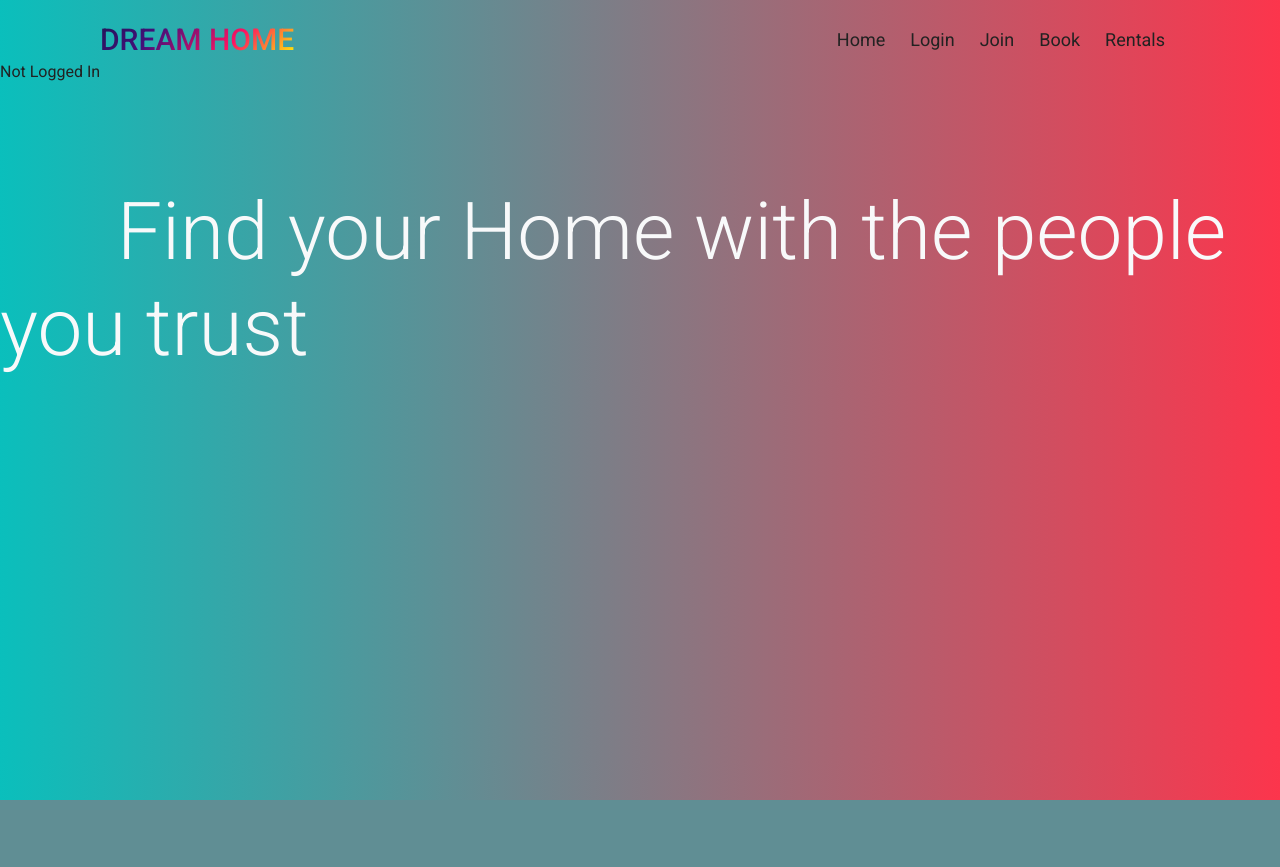
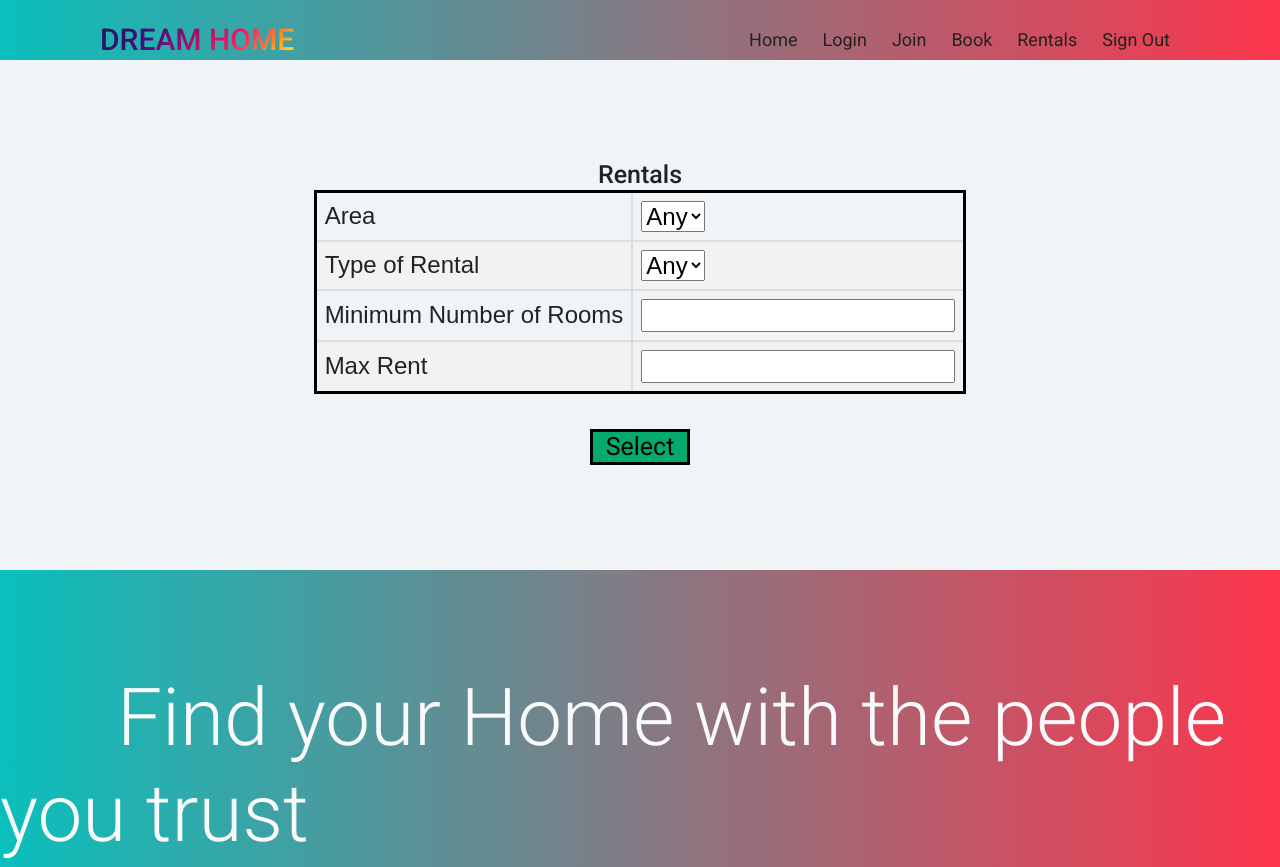
Before and after one commit to PotatoLordGrif/DreamHomeProject, a Flask app: page /Rentals in a window 1280 px wide. Before the commit the page ends 800 px from the top, so only its background shows below. Run offline with Flask 3, Linux system fonts and the light colour scheme; data that the repository does not hold is empty.

Commit message:
Changes to be committed: 	modified:   DreamHomeData.sql 	modified:   main.py 	modified:   templates/Bookview.html 	modified:   templates/Rentals.html 	modified:   templates/home.html 	modified:   templates/login.html 	new file:   templates/signout.html

```diff
--- a/main.py
+++ b/main.py
@@ -1,11 +1,13 @@
-from flask import Flask,request,session,render_template
+from flask import Flask,request,session,render_template,redirect,url_for
 import mysql.connector
+from datetime import date
 #MySQL connection.
+submitted = False
 mydb = mysql.connector.connect(
-    host="localhost",
-    user="root",
-    password="1234",
-    database = 'dreamhome',
+    host="uzb4o9e2oe257glt.cbetxkdyhwsb.us-east-1.rds.amazonaws.com	",
+    user="wtnvl78jqm6l1o3i",
+    password="x0c0j8n14k1ojywa",
+    database = 'e17eftfl4xnppbsr',
     auth_plugin='mysql_native_password'
     )
 app = Flask(__name__)
@@ -22,6 +24,11 @@ def index():
     for i in myres:
         images.append(i)
     return render_template('home.html',images=images)
+
+@app.route('/signout')
+def signout():
+    session.pop('id')
+    return redirect(url_for('index'))
 
 @app.route('/Login')
 def login():
@@ -43,21 +50,92 @@ def login_post():
         return render_template('login.html',error=error)
     else:
         session['id'] = availUser
-        return render_template('home.html')
+        session['submitted'] = False
+        return redirect(url_for('index'))
 #Removed 04/22/23
 # @app.route('/Register')
 # def register():
 
 #     return render_template('register.html')
 
-@app.route('/BookView')
+@app.route('/BookView',methods=['GET','POST'])
 def bookview():
-    session.pop('id')
-    return render_template('bookview.html')
+    vals = {}
+    properties = []
+    mycursor2 = mydb.cursor()
+    mycursor2.execute("SELECT propertyNo, street FROM propertyforrent")
+    props = mycursor2.fetchall()
+    for i in props:
+        if i[0] not in properties:
+            properties.append(i[0])
 
-@app.route('/Rentals')
+    if request.method == 'POST':
+
+        logged = False
+        if 'id' in session:
+            logged = True
+            vals["propno"] = str(request.form["propno"])
+            vals["date"] = str(request.form["date"])
+            vals["hour"] = str(request.form["hour"] + ":00")
+            mycursor = mydb.cursor()
+            mycursor.execute('INSERT INTO Viewing(clientNo, propertyNo, viewDate, viewHour) VALUES (%s,%s, %s, %s)',(session['id'],vals["propno"],vals["date"],vals["hour"]))
+            mydb.commit()
+        else:
+            logged = False
+    else:
+        if 'id' in session:
+            logged = True
+        else:
+            logged = False
+    return render_template('bookview.html',logged=logged,vals=vals,properties=properties)
+
+@app.route('/Rentals', methods=['GET','POST'])
 def rentals():
-    return render_template('Rentals.html',session=session)
+    vals = {}
+    postlist = []
+    typelist = []
+    selProps = []
+    val = ()
+    request.close()
+    sql = "SELECT p.propertyNo as ID, p.street, p.city, p.postcode, s.fName, s.lName, p.rooms, p.rent, p.propertyType FROM propertyforrent as p INNER JOIN staff as s ON s.staffNo=p.staffNo "
+    sql2 = ''
+    mycursor = mydb.cursor()
+    mycursor.execute(f'SELECT postcode, propertyType FROM propertyforrent')
+    myres = mycursor.fetchall()
+    for x in myres:
+        if x[0] not in postlist:
+            postlist.append(x[0])
+        if x[1] not in typelist:
+            typelist.append(x[1])
+        session['submitted'] = False
+        if request.method == 'POST':
+            vals["area"] = request.form["area"]
+            vals["type"] = request.form["type"]
+            vals["size"] = request.form["size"]
+            vals["maxRent"] = request.form["maxRent"]
+            if vals["area"] == "any" and vals["type"] == "any":
+                sql2 = sql + "WHERE p.rooms >= %s AND p.rent <= %s"
+                val = (vals["size"],vals["maxRent"])
+                # mycursor.execute(sql,val)
+            elif vals["area"] == "any":
+                sql2 = sql + "WHERE p.propertyType = %s AND p.rooms >= %s AND p.rent <= %s"
+                val = (vals["type"], vals["size"],vals["maxRent"])
+                # mycursor.execute(sql,val)
+            elif vals["type"] == "any":
+                sql2 = sql + "WHERE p.postcode = %s AND p.rooms >= %s AND p.rent <= %s"
+                val = (vals["area"], vals["size"],vals["maxRent"])
+                # mycursor.execute(sql,val)
+            else:
+                sq2 = sql + "WHERE p.postcode = %s AND p.propertyType = %s AND p.rooms >= %s AND p.rent <= %s"
+                val = (vals["area"],vals["type"], vals["size"],vals["maxRent"])
+            sql2 = sql2 + "ORDER BY p.rooms"
+            mycursor.execute(sql2,val)
+            curProps = mycursor.fetchall()
+            for i in curProps:
+                if i not in selProps:
+                    selProps.append(i)
+
+    return render_template('Rentals.html',properties=postlist,types=typelist,selProps=selProps)
 
 @app.route('/AddtoMail', methods=['GET'])
 def addtomail():
@@ -91,9 +169,9 @@ def addtomail_post():
                 if v == '':
                     vals[k] = None
             cursor = mydb.cursor()
-            cursor.execute("INSERT INTO Client (fName,lName,telNo,street,city,postCode,email,Region,preType,maxRent) VALUES (%s,%s,%s,%s,%s,%s,%s,%s,%s,%s)",(vals["fName"],vals["lName"],vals["telNo"],vals["addr"],vals["city"],vals["postcode"],vals["email"],vals["region"],vals["rentPref"],vals["maxRent"]))
+            cursor.execute("INSERT INTO Client (fName,lName,telNo,street,city,postCode,email,Region,preType,maxRent,joinedOn) VALUES (%s,%s,%s,%s,%s,%s,%s,%s,%s,%s,%s)",(vals["fName"],vals["lName"],vals["telNo"],vals["addr"],vals["city"],vals["postcode"],vals["email"],vals["region"],vals["rentPref"],vals["maxRent"],date.today()))
             mydb.commit()
-            conf = "CREATED"
+            return redirect(url_for('login'))
     return render_template('addtomail.html',message=conf)
 
 # @app.route('/Property')
--- a/templates/Rentals.html
+++ b/templates/Rentals.html
@@ -4,22 +4,17 @@
     <meta charset="utf-8">
     <meta name="viewport" content="width=device-width, initial-scale=1">
     <link rel="stylesheet"type="text/css"href="{{url_for('static',filename='css/style.css')}}">
-    <title>Mailing List Page</title>
+    <title>Rentals Page</title>
     <link href="https://cdn.jsdelivr.net/npm/bootstrap@5.3.0-alpha1/dist/css/bootstrap.min.css" rel="stylesheet" integrity="sha384-GLhlTQ8iRABdZLl6O3oVMWSktQOp6b7In1Zl3/Jr59b6EGGoI1aFkw7cmDA6j6gD" crossorigin="anonymous">
     <link href="static/css/loginStyle.css" rel="stylesheet">
   </head>
   <body class="bg-nav">
-
-
     <header class="header" id="header">
       <div class="navigation">
         <div class="nav-center container d-flex">
-          <a href="/" class="logo"><h1>DREAM HOME</h1></a>
-
-
-
-
-
+          <a href="/" class="logo">
+            <h1>DREAM HOME</h1>
+          </a>
           <ul class="nav-list d-flex">
             <li class="nav-item">
               <a href="/" class="nav-link">Home</a>
@@ -36,33 +31,82 @@
             <li class="nav-item">
               <a href="Rentals" class="nav-link">Rentals</a>
             </li>
-
+            <li class="nav-item">
+              <a href="signout" class="nav-link">Sign Out</a>
+            </li>
+          </ul>
           <div class="hamburger">
             <i class="bx bx-menu-alt-left"></i>
           </div>
         </div>
       </div>
+    </header>
+    <section class = "section rent">
+      <div align="center">
+      <h1>Rentals <br>
+      <div>
+        <form method="post">
+          <table id="agentsAdd">
+            <tr>
+              <td>Area</td>
+              <td>
+                <select name="area">
+                  <option value="any"> Any </option>
+                  {%for prop in properties%}
+                  <option value={{prop}}> {{prop}} </option>
+                  {%endfor%}
+                </select>
+              </td>
+            </tr>
+            <tr>
+              <td>Type of Rental</td>
+              <td>
+                <select name="type">
+                  <option value="any"> Any </option>
+                  {%for t in types%}
+                  <option value={{t}}> {{t}} </option>
+                  {%endfor%}
+                </select>
+              </td>
+            </tr>
+            <tr>
+              <td>Minimum Number of Rooms</td>
+              <td > <input id="size" type="number" name="size" required></input> </td>
+            </tr>
+            <tr>
+              <td>Max Rent</td>
+              <td > <input id="maxRent" type="number" name="maxRent" required></input> </td>
+            </tr>
+          </table>
+          <div class="boxnewAgent">
+            <h1><br></h1>
+            <input  id="buttonSubmit" type="submit" value="  Select  "/>
+          </div>
+        </form>
+        <div align="left">
+          {%for i in selProps%}
+          <p>Property No.: {{i[0]}}</p>
+          <p>Type: {{i[8]}}</p>
+          <p>Rent: {{i[6]}}</p>
+          <p>Rooms: {{i[7]}}</p>
+          <p>Address: {{i[1]}}</p>
+          <p>City: {{i[2]}}</p>
+          <p>Postal Code: {{i[3]}}</p>
+          <p>Staff: {{i[4]}} {{i[5]}} </p>
+          <br>
+          {%endfor%}
+        </div>
+      </div>
+    </section>
+    <section>
 
-
-
-    </header>
-
-    {%  if session  %}
-      <p> Logged In </p>
-    {%  else  %}
-      <p> Not Logged In </p>
-    {% endif %}
     </section>
     <!-- <nav class ="navbar ">
       <a href=""class="navbar-brand text-light">DreamHome</a>
       </nav> -->
     <script src="https://cdn.jsdelivr.net/npm/bootstrap@5.3.0-alpha1/dist/js/bootstrap.bundle.min.js" integrity="sha384-w76AqPfDkMBDXo30jS1Sgez6pr3x5MlQ1ZAGC+nuZB+EYdgRZgiwxhTBTkF7CXvN" crossorigin="anonymous"></script>
-
-
-
     <footer>
       <h1 id="footerStyle" class="text-light display-4 mt-100" style="font-size:80px">  &nbsp &nbsp&nbsp&nbsp Find your Home with the people you trust </h1>
-
     </footer>
   </body>
 </html>
--- a/templates/home.html
+++ b/templates/home.html
@@ -51,6 +51,9 @@
             </li>
             <li class="nav-item">
               <a href="Rentals" class="nav-link">Rentals</a>
+            </li>
+            <li class="nav-item">
+              <a href="signout" class="nav-link">Sign Out</a>
             </li>
 
           </ul>
--- a/templates/login.html
+++ b/templates/login.html
@@ -28,16 +28,16 @@
               <a href="Login" class="nav-link">Login</a>
             </li>
             <li class="nav-item">
-              <a href="AddtoMail" class="nav-link">AddtoMail</a>
+              <a href="AddtoMail" class="nav-link">Join</a>
             </li>
             <li class="nav-item">
-              <a href="BookView" class="nav-link">BookView</a>
+              <a href="BookView" class="nav-link">Book</a>
             </li>
             <li class="nav-item">
               <a href="Rentals" class="nav-link">Rentals</a>
             </li>
             <li class="nav-item">
-              <a href="Regional" class="nav-link">Regional</a>
+              <a href="signout" class="nav-link">Sign Out</a>
             </li>
           </ul>
 
```
Also changed, not shown: DreamHomeData.sql (+11 -11 lines), templates/Bookview.html (+22 -14 lines), templates/signout.html (added). Lines whose indentation alone changed are shown as unchanged.
